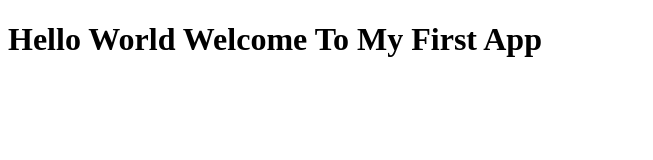
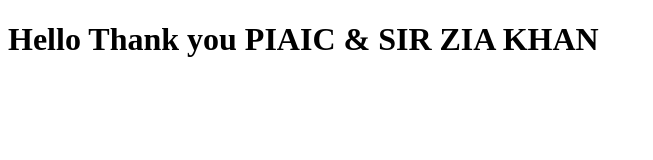
Before and after one commit to musti53/demo_surgeapp, a plain HTML site: page index.html in a window 1280 px wide. Shown: the whole page, without its empty margins (0-653 px from the left). Drawn offline with Linux system fonts and the light colour scheme.

Commit message:
Update index.html

```diff
--- a/index.html
+++ b/index.html
@@ -8,7 +8,7 @@
 
 <body>
 
-<h1> Hello World Welcome To My First App </h1>
+<h1> Hello Thank you PIAIC & SIR ZIA KHAN </h1>
 
 </body>
 </html>
```
